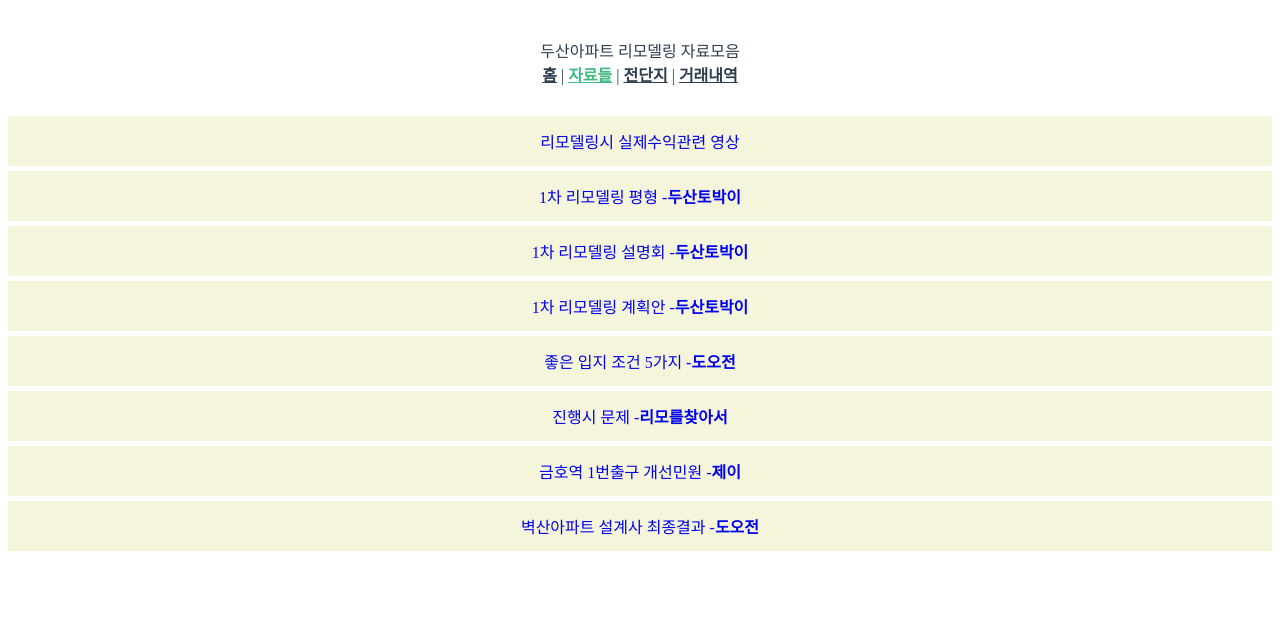
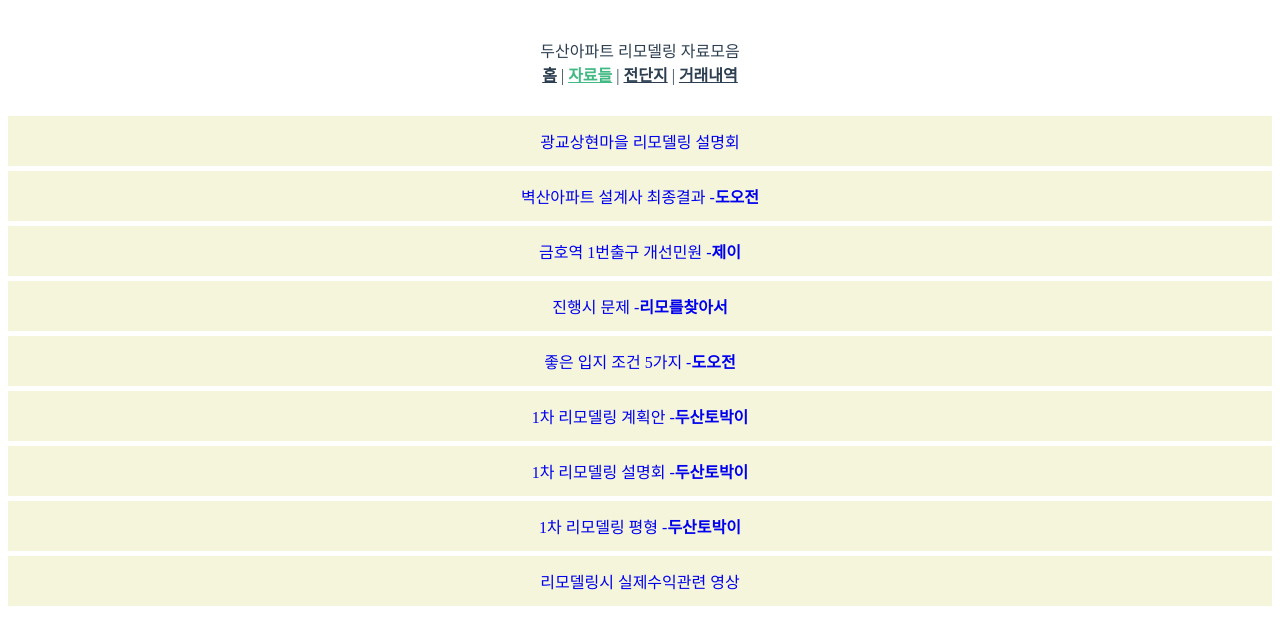
Before and after one commit to ConanShin/doosan-apartment, a Vue app: page /#/goods in a window 1280 px wide. Shown: the top 644 px of the page. Built offline with nearby package versions, Linux system fonts and the light colour scheme; a web font is replaced by a local one.

Commit message:
광교마을 자료 공유

```diff
--- a/src/views/Goods.vue
+++ b/src/views/Goods.vue
@@ -1,13 +1,14 @@
 <template>
     <div class="goods">
+        <a href="https://www.youtube.com/embed/9M3GLB-jTU8" class="card">광교상현마을 리모델링 설명회</a>
+        <a href="https://m.cafe.naver.com/ca-fe/web/cafes/khbyeoksan/articles/346?useCafeId=false" class="card">벽산아파트 설계사 최종결과 - <b>도오전</b></a>
+        <a href="http://www.sd.go.kr/mayor.do?mCode=2D001000000&op=list" class="card">금호역 1번출구 개선민원 - <b>제이</b></a>
+        <a href="https://m.blog.naver.com/cotton5678/221853570848" class="card">진행시 문제 - <b>리모를찾아서</b></a>
+        <a href="/#/good" class="card">좋은 입지 조건 5가지 - <b>도오전</b></a>
+        <a href="/#/plan" class="card">1차 리모델링 계획안 - <b>두산토박이</b></a>
+        <a href="/#/presentation" class="card">1차 리모델링 설명회 - <b>두산토박이</b></a>
+        <a href="/#/old" class="card">1차 리모델링 평형 - <b>두산토박이</b></a>
         <a href="https://www.youtube.com/embed/vA1NR4AwRgQ" class="card">리모델링시 실제수익관련 영상</a>
-        <a href="/#/old" class="card">1차 리모델링 평형 - <b>두산토박이</b></a>
-        <a href="/#/presentation" class="card">1차 리모델링 설명회 - <b>두산토박이</b></a>
-        <a href="/#/plan" class="card">1차 리모델링 계획안 - <b>두산토박이</b></a>
-        <a href="/#/good" class="card">좋은 입지 조건 5가지 - <b>도오전</b></a>
-        <a href="https://m.blog.naver.com/cotton5678/221853570848" class="card">진행시 문제 - <b>리모를찾아서</b></a>
-        <a href="http://www.sd.go.kr/mayor.do?mCode=2D001000000&op=list" class="card">금호역 1번출구 개선민원 - <b>제이</b></a>
-        <a href="https://m.cafe.naver.com/ca-fe/web/cafes/khbyeoksan/articles/346?useCafeId=false" class="card">벽산아파트 설계사 최종결과 - <b>도오전</b></a>
     </div>
 </template>
 
```
